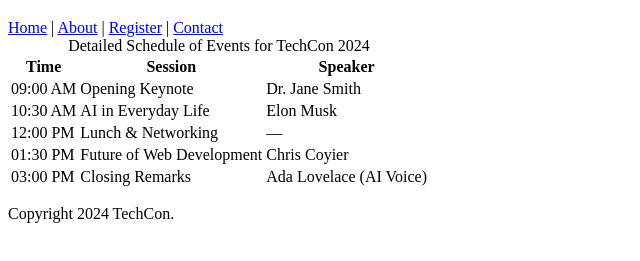
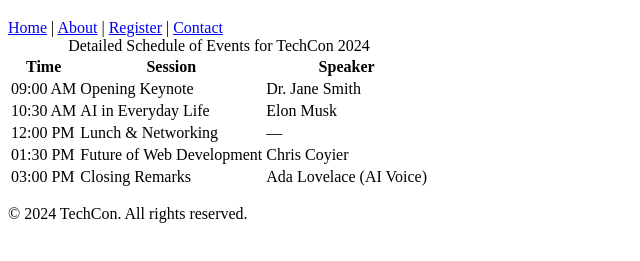
Before and after one commit to Citizen-Navarro/TechCon_HTML, a plain HTML site: page techcon_website/schedule.html in a window 1280 px wide. Shown: the part 61-322 px from the top of the page, without its empty margins (0-640 px from the left). Drawn offline with Linux system fonts and the light colour scheme.

Commit message:
Fix: updated footer to pass checker

```diff
--- a/techcon_website/schedule.html
+++ b/techcon_website/schedule.html
@@ -59,7 +59,7 @@
 
     <!-- FOOTER -->
     <footer>
-        <p>Copyright 2024 TechCon.</p>
+        <p>&copy; 2024 TechCon. All rights reserved.</p>
     </footer>
 </body>
 </html>
```
